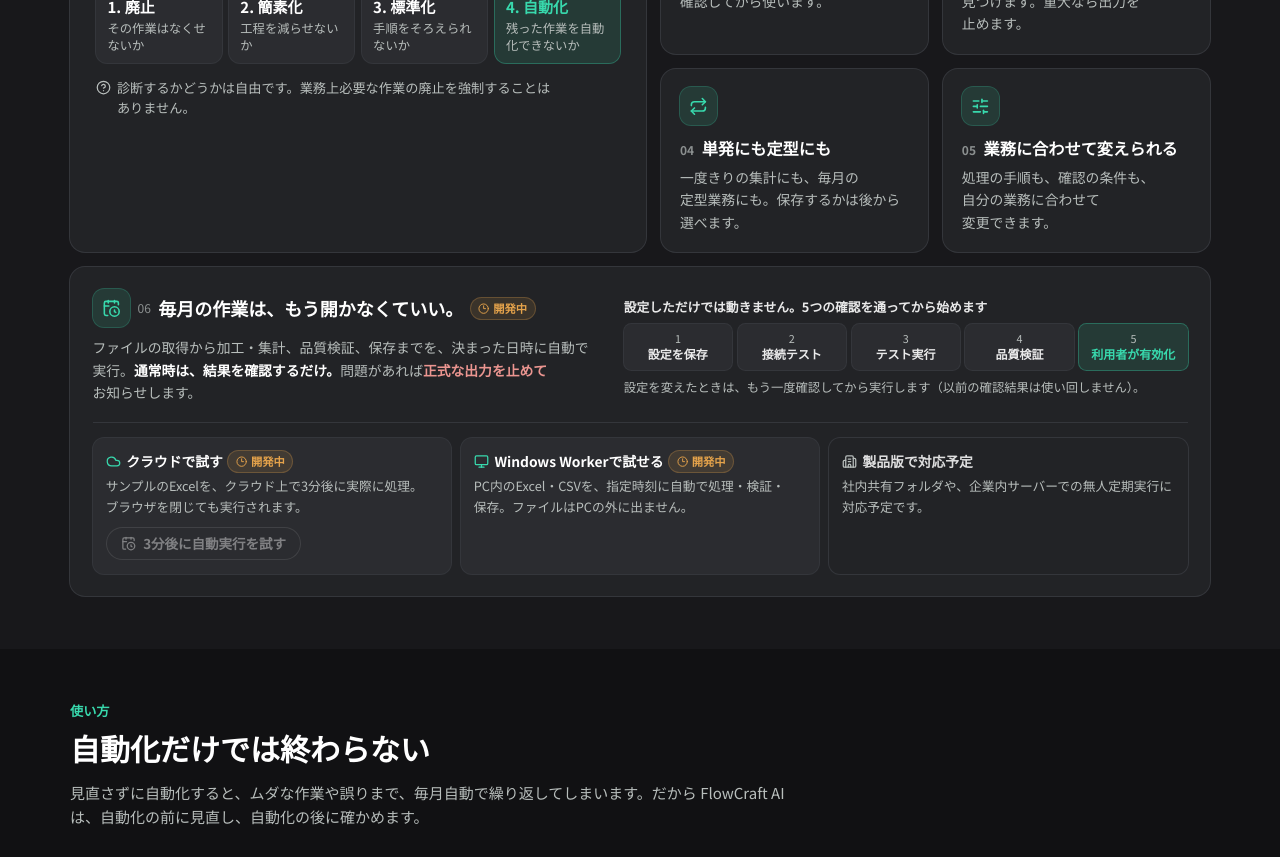
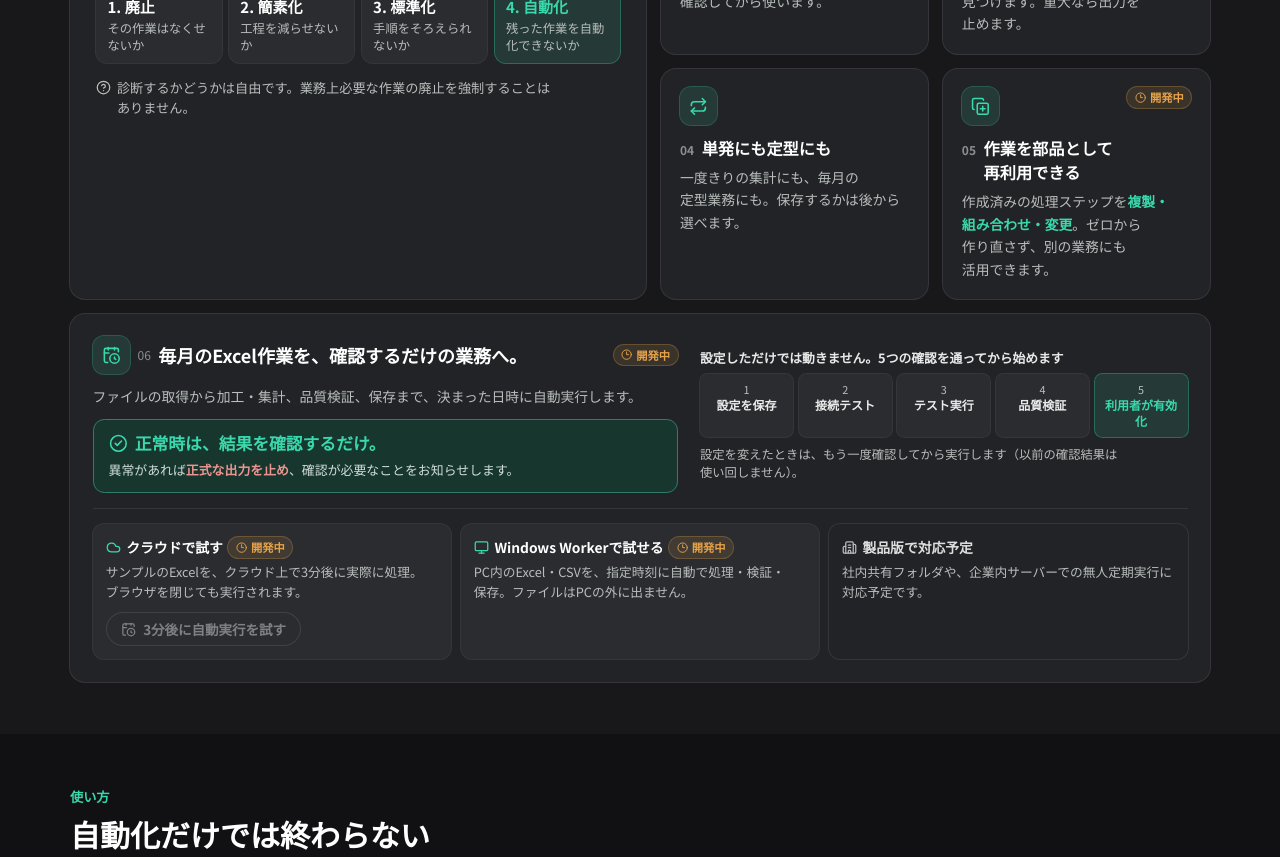
Before and after one commit to yukon2051-byteyu/FlowCraft_AI, a React (Vite) app in the folder frontend/: page / in a window 1280 px wide. Shown: the part 980-1837 px from the top of the page. Built offline with nearby package versions, Linux system fonts and the light colour scheme.

Commit message:
TOP: card 05 step reuse (in development), card 06 heading unified with highlight box
Co-Authored-By: Claude Opus 5.5 <noreply@anthropic.com>

```diff
--- a/frontend/src/content/featureStatus.ts
+++ b/frontend/src/content/featureStatus.ts
@@ -20,6 +20,11 @@ export const FEATURE_STATUS = {
   saveReuse: 'available',
   /** 既存の手順をもとに新しく作る */
   derive: 'in_development',
+  /**
+   * 作業の部品化と再利用（処理ステップを部品として保存・複製・組み合わせ・変更し、別の業務へ使う）。
+   * 作業手順全体の保存・読み込み・再実行（saveReuse）とは別の機能。部品単位の保存・複製・組み合わせは未実装
+   */
+  stepReuse: 'in_development',
   /** 品質検証の結果表示 */
   quality: 'available',
   /** デモ */
--- a/frontend/src/pages/TopPage.tsx
+++ b/frontend/src/pages/TopPage.tsx
@@ -17,7 +17,7 @@ import {
   Play,
   ScanSearch,
   ShieldCheck,
-  SlidersHorizontal,
+  CopyPlus,
   Repeat,
   TriangleAlert,
   Upload,
@@ -147,7 +147,18 @@ const REASONS: Reason[] = [
     feature: 'criteria',
   },
   { no: '04', icon: Repeat, title: '単発にも定型にも', body: '一度きりの集計にも、毎月の定型業務にも。保存するかは後から選べます。', feature: 'saveReuse' },
-  { no: '05', icon: SlidersHorizontal, title: '業務に合わせて変えられる', body: '処理の手順も、確認の条件も、自分の業務に合わせて変更できます。', feature: 'processing' },
+  {
+    no: '05',
+    icon: CopyPlus,
+    title: '作業を部品として再利用できる',
+    body: (
+      <>
+        作成済みの処理ステップを<span className="font-semibold text-mint">複製・組み合わせ・変更</span>。ゼロから作り直さず、別の業務にも活用できます。
+      </>
+    ),
+    // 部品単位の保存・複製・組み合わせは未実装（作業手順全体の保存・再実行とは別の機能）
+    feature: 'stepReuse',
+  },
 ]
 
 const KAIZEN_WAYS = [
@@ -234,22 +245,30 @@ function ScheduleCard() {
   return (
     <article
       aria-label="決まった日時に無人で実行できる"
-      className="mt-4 grid gap-5 rounded-2xl bg-panel p-5 ring-1 ring-edge sm:p-6 lg:grid-cols-[minmax(0,1fr)_minmax(0,1.1fr)] lg:items-center"
+      className="mt-4 grid gap-x-6 gap-y-4 rounded-2xl bg-panel p-5 ring-1 ring-edge sm:p-6 lg:grid-cols-[minmax(0,1.2fr)_minmax(0,1fr)] lg:items-center"
     >
       <div>
-        <div className="flex flex-wrap items-center gap-2">
-          <span className="grid size-10 place-items-center rounded-xl bg-mint/12 text-mint ring-1 ring-mint/30">
+        {/* 利用者が得られるメリットを見出しに（技術的な説明は後ろ）。最も伝えたいのは「正常時は、結果を確認するだけ。」 */}
+        <div className="flex items-center gap-2">
+          <span className="grid size-10 shrink-0 place-items-center rounded-xl bg-mint/12 text-mint ring-1 ring-mint/30">
             <CalendarClock className="size-5" aria-hidden />
           </span>
           <span className="text-[0.8rem] text-subtle/70 tabular-nums">06</span>
-          <h3 className="text-[1.2rem] font-bold text-white">毎月の作業は、もう開かなくていい。</h3>
-          <DevBadge feature="schedule" />
+          <h3 className="min-w-0 flex-1 text-[1.2rem] leading-snug font-bold text-white">毎月のExcel作業を、確認するだけの業務へ。</h3>
+          <span className="shrink-0">
+            <DevBadge feature="schedule" />
+          </span>
         </div>
-        <p className="mt-2.5 text-[0.92rem] leading-relaxed text-subtle">
-          ファイルの取得から加工・集計、品質検証、保存までを、決まった日時に自動で実行。
-          <span className="font-bold text-white">通常時は、結果を確認するだけ。</span>
-          問題があれば<span className="font-bold text-kaizen-text">正式な出力を止めて</span>お知らせします。
-        </p>
+        <p className="mt-3 text-[0.92rem] leading-relaxed text-subtle">ファイルの取得から加工・集計、品質検証、保存まで、決まった日時に自動実行します。</p>
+        <div className="mt-3 rounded-xl border px-4 py-3" style={{ backgroundColor: '#17362E', borderColor: '#327D69' }} aria-label="正常時は、結果を確認するだけ">
+          <p className="flex items-center gap-2 text-[1.12rem] font-bold" style={{ color: '#39D9AD' }}>
+            <CircleCheck className="size-5 shrink-0" aria-hidden />
+            正常時は、結果を確認するだけ。
+          </p>
+          <p className="mt-1 text-[0.86rem] leading-relaxed" style={{ color: '#D1DED8' }}>
+            異常があれば<span className="font-bold text-kaizen-text">正式な出力を止め</span>、確認が必要なことをお知らせします。
+          </p>
+        </div>
       </div>
       <div>
         <p className="text-[0.85rem] font-bold text-white/90">設定しただけでは動きません。5つの確認を通ってから始めます</p>
```
Also changed, not shown: 1 other file (tests, documents, lock files or other folders).
